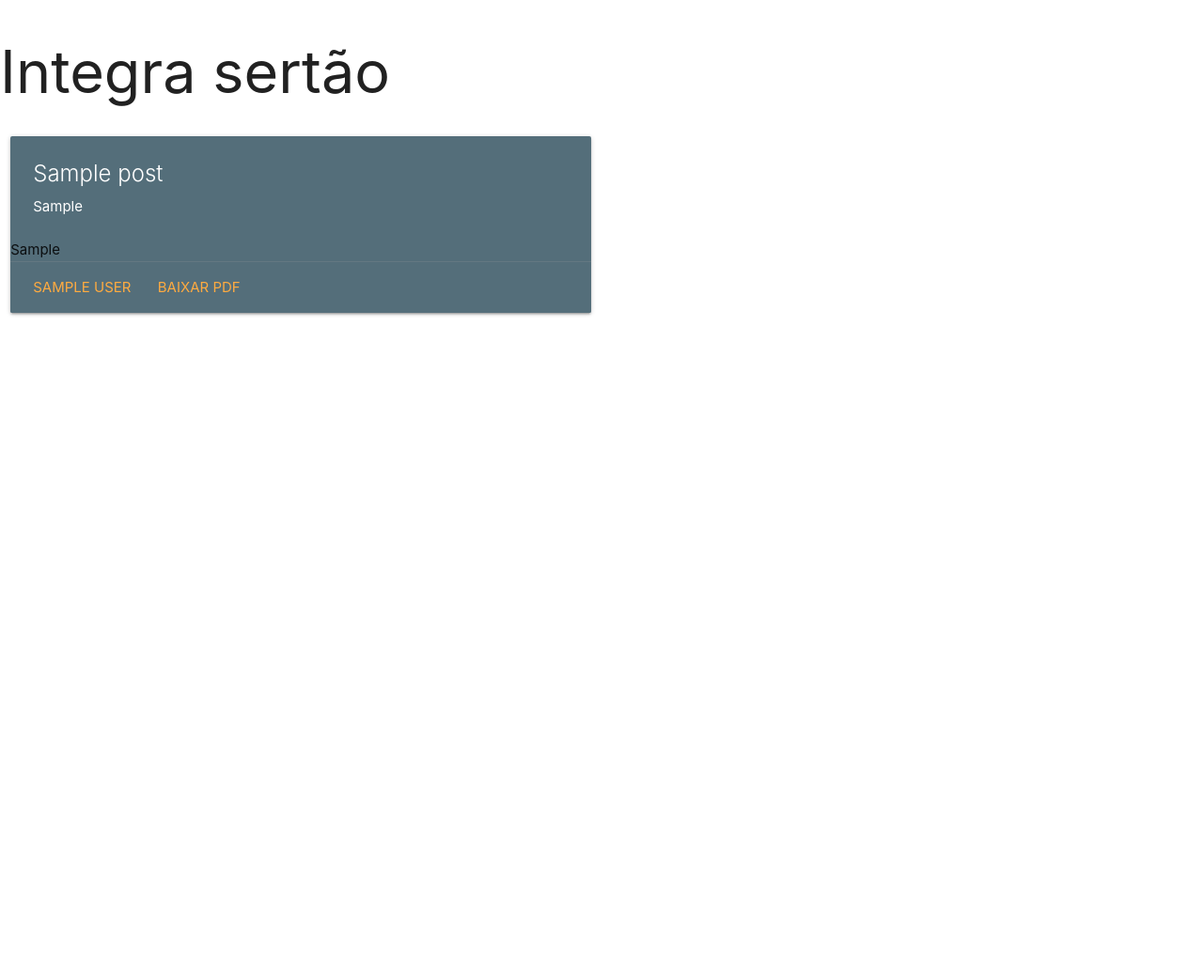
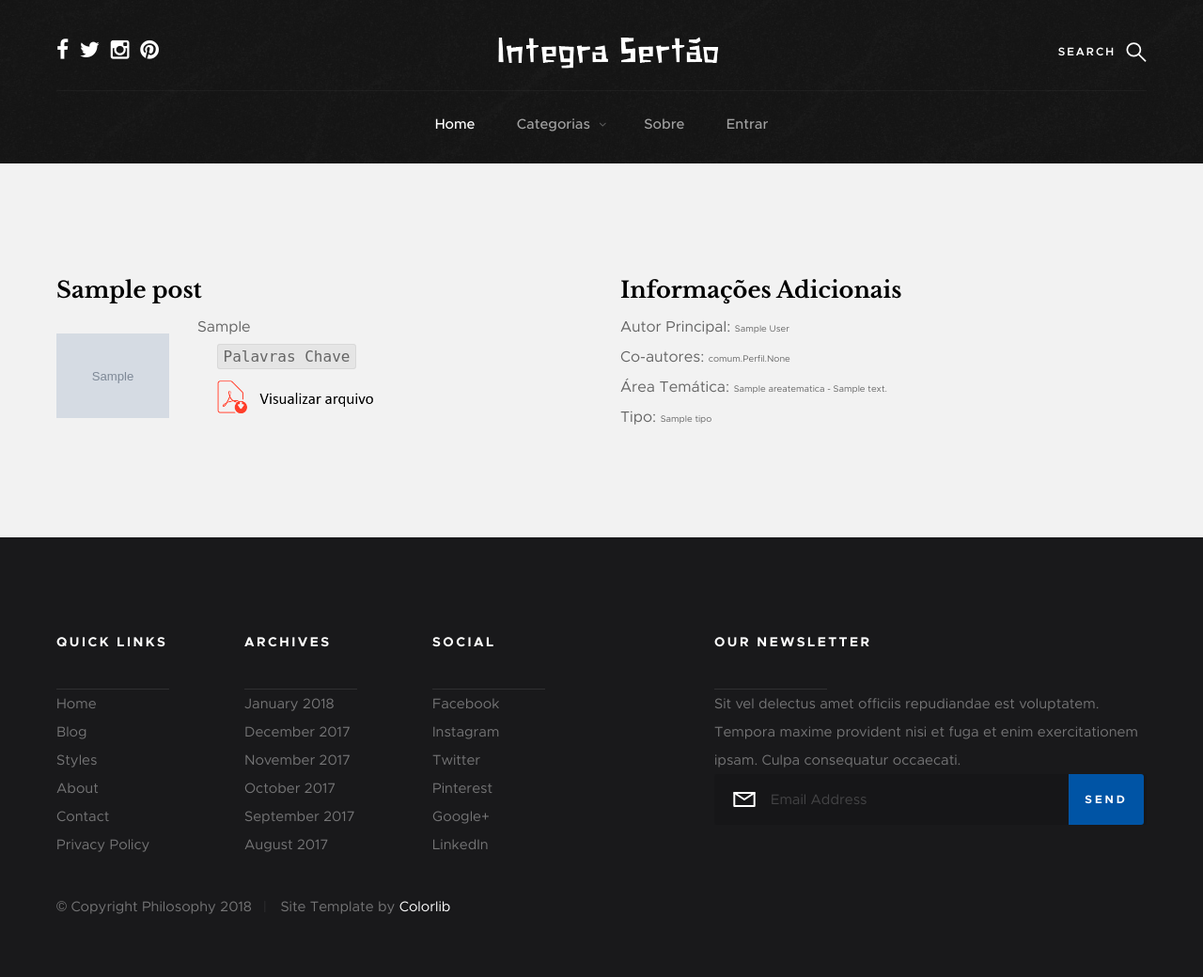
Before and after one commit to RodrigoAzuos/PI-2018-2, a Django app: page /post/1/ in a window 1280 px wide. Shown: the whole page at 94% size. Before the commit the page ends 336 px from the top, so only its background shows below. Run offline with Django 3.2, Linux system fonts and the light colour scheme; tables that the repository leaves empty hold one stand-in row (values such as "Sample post"); grey boxes marked "Sample" are stand-in pictures.

Commit message:
Adição de Layout em Login, PostDetalhado e ícones.

```diff
--- a/integraSertao/integrasertao/comum/templates/index2.html
+++ b/integraSertao/integrasertao/comum/templates/index2.html
@@ -47,7 +47,7 @@
 
                 <div class="header__logo">
                     <a class="logo" href="index.html">
-                        <img src=" {% static 'images/logo.svg' %}">
+                        <img src=" {% static 'images/logo_integra.png' %}">
                     </a>
                 </div> <!-- end header__logo -->
 
@@ -101,7 +101,7 @@
                         </li>
 
                         <li><a href="about.html" title="">Sobre</a></li>
-                        <li><a href="{%url 'login' %}" title="">Entrar</a></li>
+                        <li><a href="{%url 'login2' %}" title="">Entrar</a></li>
                     </ul> <!-- end header__nav -->
 
                     <a href="#0" title="Close Menu" class="header__overlay-close close-mobile-menu">Close</a>
--- /dev/null
+++ b/integraSertao/integrasertao/comum/templates/post.html
@@ -0,0 +1,305 @@
+{% load staticfiles %}
+<!DOCTYPE html>
+<html class="no-js" lang="en">
+<head>
+
+    <!--- basic page needs
+    ================================================== -->
+    <meta charset="utf-8">
+    <title>Style Guide - Philosophy</title>
+    <meta name="description" content="">
+    <meta name="author" content="">
+
+    <!-- mobile specific metas
+    ================================================== -->
+    <meta name="viewport" content="width=device-width, initial-scale=1, maximum-scale=1">
+
+    <!-- CSS
+    ================================================== -->
+    <link type="text/css" rel="stylesheet" href="{% static 'css/main.css' %}"/>
+    <link type="text/css" rel="stylesheet" href="{% static 'css/base.css' %}"/>
+    <link type="text/css" rel="stylesheet" href="{% static 'css/fonts.css' %}"/>
+    <link type="text/css" rel="stylesheet" href="{% static 'css/vendor.css' %}"/>
+
+    <style type="text/css" media="screen">
+        .s-styles {
+            background: #f2f2f2;
+            padding-top: 12rem;
+            padding-bottom: 12rem;
+        }
+
+        .s-styles .section-intro h1 {
+            margin-top: 0;
+        }
+     </style>
+
+    <!-- script
+    ================================================== -->
+    <script src="{% static 'js/modernizr.js' %}"></script>
+    <script src="{% static 'js/pace.min.js' %}"></script>
+
+    <!-- favicons
+    ================================================== -->
+    <link rel="shortcut icon" href="favicon.ico" type="image/x-icon">
+    <link rel="icon" href="favicon.ico" type="image/x-icon">
+
+</head>
+
+<body id="top">
+
+    <!-- pageheader
+    ================================================== -->
+    <div class="s-pageheader">
+
+        <header class="header">
+            <div class="header__content row">
+
+                <div class="header__logo">
+                    <a class="logo" href="index.html">
+                        <img src=" {% static 'images/logo_integra.png' %}">
+                    </a>
+                </div> <!-- end header__logo -->
+
+                <ul class="header__social">
+                    <li>
+                        <a href="#0"><i class="fa fa-facebook" aria-hidden="true"></i></a>
+                    </li>
+                    <li>
+                        <a href="#0"><i class="fa fa-twitter" aria-hidden="true"></i></a>
+                    </li>
+                    <li>
+                        <a href="#0"><i class="fa fa-instagram" aria-hidden="true"></i></a>
+                    </li>
+                    <li>
+                        <a href="#0"><i class="fa fa-pinterest" aria-hidden="true"></i></a>
+                    </li>
+                </ul> <!-- end header__social -->
+
+                <a class="header__search-trigger" href="#0"></a>
+
+                <div class="header__search">
+
+                    <form role="search" method="get" class="header__search-form" action="#">
+                        <label>
+                            <span class="hide-content">Search for:</span>
+                            <input type="search" class="search-field" placeholder="Pesquise por palavras-chave" value="" name="s" title="Pequise por:" autocomplete="off">
+                        </label>
+                        <input type="submit" class="search-submit" value="Search">
+                    </form>
+
+                    <a href="#0" title="Fechar Pesquisa" class="header__overlay-close">Close</a>
+
+                </div>  <!-- end header__search -->
+
+
+                <a class="header__toggle-menu" href="#0" title="Menu"><span>Menu</span></a>
+
+                <nav class="header__nav-wrap">
+
+                    <h2 class="header__nav-heading h6">Site Navigation</h2>
+
+                    <ul class="header__nav">
+                        <li class="current"><a href="index.html" title="">Home</a></li>
+                        <li class="has-children">
+                            <a href="#0" title="">Categorias</a>
+                            <ul class="sub-menu">
+                            {% for area_tematica in areas_tematica%}
+                                <li><a href="category.html">{{area_tematica}}</a></li>
+                            {%endfor%}
+                            </ul>
+                        </li>
+
+                        <li><a href="about.html" title="">Sobre</a></li>
+                        <li><a href="{%url 'login2' %}" title="">Entrar</a></li>
+                    </ul> <!-- end header__nav -->
+
+                    <a href="#0" title="Close Menu" class="header__overlay-close close-mobile-menu">Close</a>
+
+                </nav> <!-- end header__nav-wrap -->
+
+            </div> <!-- header-content -->
+        </header> <!-- header -->
+
+    </div> <!-- end s-pageheader -->
+
+
+    <!-- styles
+    ================================================== -->
+    <section id="styles" class="s-styles">
+
+        <div class="row">
+
+            <div class="col-six tab-full">
+
+                <h3>{{post.titulo}}</h3>
+
+                <br/>
+
+                <p align="justify">
+                <a href="#"><img width="120" height="120" class="pull-left" alt="sample-image" src="{{post.foto.url}}"></a>
+                {{post.resumo}}
+                </p>
+
+                <br/>
+
+                &nbsp;&nbsp;&nbsp;&nbsp;<code>Palavras Chave</code>
+
+                <br/>
+
+                <p>
+                <a href="{{ post.arquivo.url }}"><img width="200" height="80" class="pull-left" alt="sample-image" src="{% static 'images/visualizar_arquivo.png' %}"></a>
+                </p>
+
+            </div>
+
+            <div class="col-six tab-full">
+
+                <h3>Informações Adicionais</h3>
+
+                <br/>
+
+                <p>Autor Principal:
+                <small>{{post.autor}}</small>
+                </p>
+
+                <br/>
+
+                <p>Co-autores:
+                <small>{{post.coautor}}</small>
+                </p>
+
+                <br/>
+
+                <p>Área Temática:
+                <small>{{post.area_tematica}}</small>
+                </p>
+
+                <br/>
+
+                <p>Tipo:
+                <small>{{post.tipo}}</small>
+                </p>
+
+            </div>
+
+        </div> <!-- end row -->
+
+    </section> <!-- end styles -->
+
+    <!-- s-footer
+    ================================================== -->
+    <footer class="s-footer">
+
+        <div class="s-footer__main">
+            <div class="row">
+
+                <div class="col-two md-four mob-full s-footer__sitelinks">
+
+                    <h4>Quick Links</h4>
+
+                    <ul class="s-footer__linklist">
+                        <li><a href="#0">Home</a></li>
+                        <li><a href="#0">Blog</a></li>
+                        <li><a href="#0">Styles</a></li>
+                        <li><a href="#0">About</a></li>
+                        <li><a href="#0">Contact</a></li>
+                        <li><a href="#0">Privacy Policy</a></li>
+                    </ul>
+
+                </div> <!-- end s-footer__sitelinks -->
+
+                <div class="col-two md-four mob-full s-footer__archives">
+
+                    <h4>Archives</h4>
+
+                    <ul class="s-footer__linklist">
+                        <li><a href="#0">January 2018</a></li>
+                        <li><a href="#0">December 2017</a></li>
+                        <li><a href="#0">November 2017</a></li>
+                        <li><a href="#0">October 2017</a></li>
+                        <li><a href="#0">September 2017</a></li>
+                        <li><a href="#0">August 2017</a></li>
+                    </ul>
+
+                </div> <!-- end s-footer__archives -->
+
+                <div class="col-two md-four mob-full s-footer__social">
+
+                    <h4>Social</h4>
+
+                    <ul class="s-footer__linklist">
+                        <li><a href="#0">Facebook</a></li>
+                        <li><a href="#0">Instagram</a></li>
+                        <li><a href="#0">Twitter</a></li>
+                        <li><a href="#0">Pinterest</a></li>
+                        <li><a href="#0">Google+</a></li>
+                        <li><a href="#0">LinkedIn</a></li>
+                    </ul>
+
+                </div> <!-- end s-footer__social -->
+
+                <div class="col-five md-full end s-footer__subscribe">
+
+                    <h4>Our Newsletter</h4>
+
+                    <p>Sit vel delectus amet officiis repudiandae est voluptatem. Tempora maxime provident nisi et fuga et enim exercitationem ipsam. Culpa consequatur occaecati.</p>
+
+                    <div class="subscribe-form">
+                        <form id="mc-form" class="group" novalidate="true">
+
+                            <input type="email" value="" name="EMAIL" class="email" id="mc-email" placeholder="Email Address" required="">
+
+                            <input type="submit" name="subscribe" value="Send">
+
+                            <label for="mc-email" class="subscribe-message"></label>
+
+                        </form>
+                    </div>
+
+                </div> <!-- end s-footer__subscribe -->
+
+            </div>
+        </div> <!-- end s-footer__main -->
+
+        <div class="s-footer__bottom">
+            <div class="row">
+                <div class="col-full">
+                    <div class="s-footer__copyright">
+                        <span>© Copyright Philosophy 2018</span>
+                        <span>Site Template by <a href="https://colorlib.com/">Colorlib</a></span>
+                    </div>
+
+                    <div class="go-top">
+                        <a class="smoothscroll" title="Back to Top" href="#top"></a>
+                    </div>
+                </div>
+            </div>
+        </div> <!-- end s-footer__bottom -->
+
+    </footer> <!-- end s-footer -->
+
+
+    <!-- preloader
+    ================================================== -->
+    <div id="preloader">
+        <div id="loader">
+            <div class="line-scale">
+                <div></div>
+                <div></div>
+                <div></div>
+                <div></div>
+                <div></div>
+            </div>
+        </div>
+    </div>
+
+
+    <!-- Java Script
+    ================================================== -->
+    <script src="{% static 'js/jquery-3.2.1.min.js' %}"></script>
+    <script src="{% static 'js/plugins.js' %}"></script>
+    <script src="{% static 'js/main.js' %}"></script>
+
+</body>
+
+</html>
--- a/integraSertao/integrasertao/comum/views.py
+++ b/integraSertao/integrasertao/comum/views.py
@@ -42,7 +42,7 @@
 
 def exibir_post(request, post_id):
     post = Post.objects.get(pk=post_id)
-    return render(request, "post_detalhado.html", {'post': post})
+    return render(request, "post.html", {'post': post})
 
 def index2(request):
     principal = Post.objects.all().order_by('-criado_em')[:3]
--- a/integraSertao/integrasertao/usuario/urls.py
+++ b/integraSertao/integrasertao/usuario/urls.py
@@ -7,5 +7,6 @@
     ##Usuario##
     path('registrar/', views.RegistrarUsuarioView.as_view() , name = 'registrar'),
     path('login/', login, {'template_name': 'login.html'}, name='login'),
-	path('logout/', logout_then_login, {'login_url': 'login'},name= 'logout'),
+    path('login2/', login, {'template_name': 'login2.html'}, name='login2'),
+    path('logout/', logout_then_login, {'login_url': 'login'},name= 'logout'),
 ]
```
Also changed, not shown: integraSertao/integrasertao/usuario/templates/login2.html (added, +273 -0 lines), integraSertao/integrasertao/comum/static/images/icone_arquivo.png (added), integraSertao/integrasertao/comum/static/images/logo_integra.png (added), integraSertao/integrasertao/comum/static/images/visualizar_arquivo.png (added).
